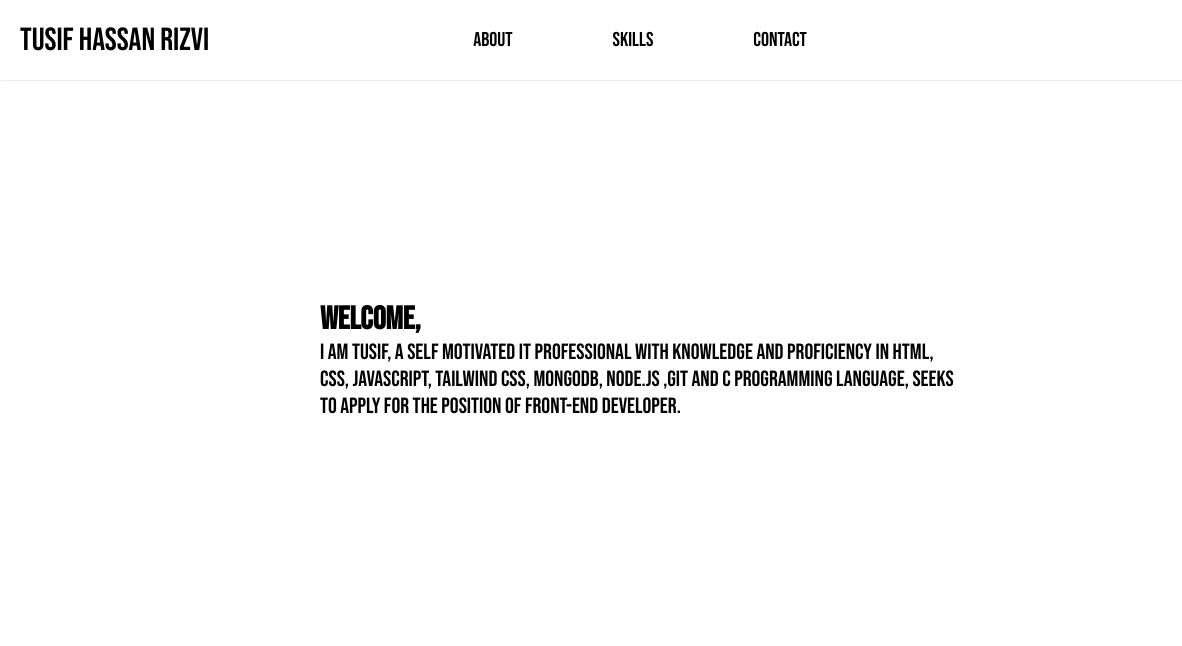
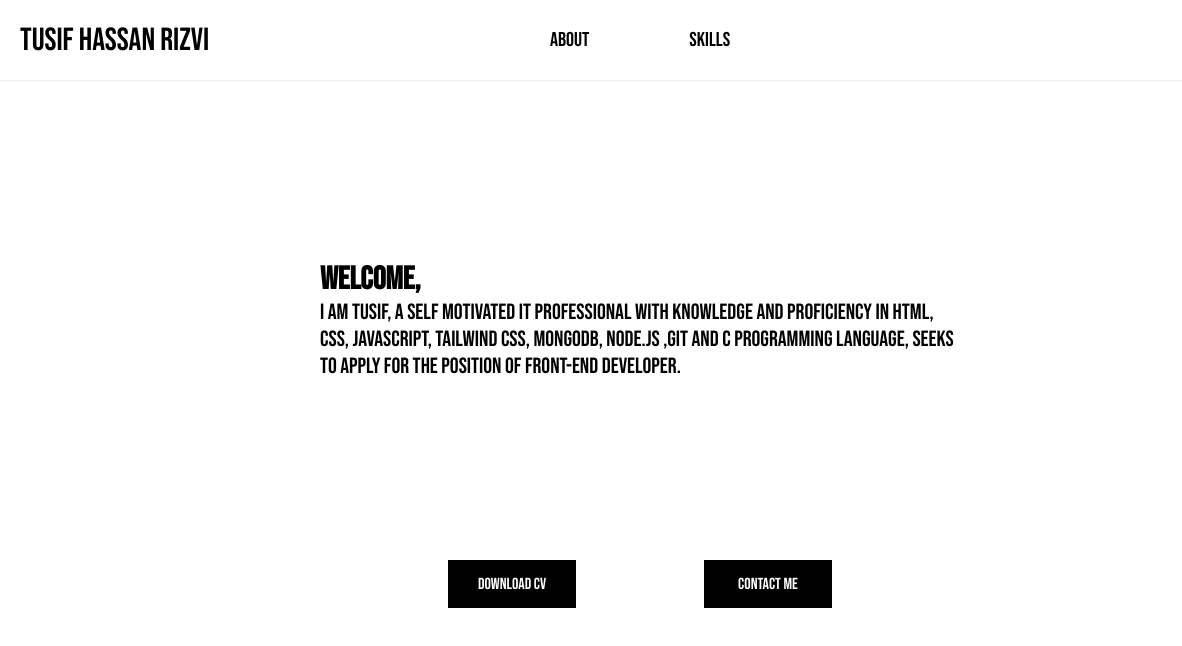
Before and after one commit to Tusif-Hassan-Rizvi/Portfolio, a plain HTML site: page index.html in a window 1280 px wide. Shown: the full height of the page, 0-1182 px from the left. Drawn offline with Linux system fonts and the light colour scheme; a script that the page names is missing.

Commit message:
adding cv download button

```diff
--- a/index.html
+++ b/index.html
@@ -28,7 +28,7 @@
             <span class="name"><a class="name-href" href="index.html">Tusif Hassan Rizvi</a></span>
             <li><a class="li-href" href="index.html">About</a></li>
             <li><a class="li-href" href="skills.html">Skills</a></li>
-            <li><a class="li-href" href="contact.html">Contact</a></li>
+            <!-- <li><a class="li-href" href="contact.html">Contact</a></li> -->
         </ul>
     </nav>
     <div class="backgrond-img"></div>
@@ -44,6 +44,11 @@
         </div>
 
     </div>
+    <div class="contact-cv">
+        <a href="cv.pdf" download="Tusif Hassan Rizvi-CV">Download CV</a>
+        <a href="mailto:tusifhassanrizvi@gmail.com" target="_blank">Contact Me</a>
+
+    </div>
 
 
 </body>
--- a/style.css
+++ b/style.css
@@ -93,7 +93,7 @@ nav ul li{
    justify-content: center;
    align-items: center;
    width: 100vw;
-   height: 70vh;
+   min-height: 60vh;
 }
 
 .about-text{
@@ -104,6 +104,27 @@ nav ul li{
 }
 .about-text p{
     font-size: 22px;
+}
+
+.contact-cv{
+    display: flex;
+    justify-content: center;
+
+}
+
+.contact-cv a{
+    display: flex;
+    justify-content: center;
+    align-items: center;
+    margin: 0 4rem;
+    width: 8rem;
+    height: 3rem;
+    background-color: black;
+    color: white;
+    font-family: 'Bebas Neue', cursive;
+   font-size: 1rem;
+   cursor: pointer;
+   text-decoration: none;
 }
 
 
@@ -144,6 +165,15 @@ nav ul li{
 
     .about-text{
         width: 50vw;
+    }
+    .contact-cv{
+        flex-direction: column;
+        align-items: center;
+
+    }
+
+    .contact-cv a{
+        margin-bottom: 2rem;
     }
 
 }
```
Also changed, not shown: skills.html (+1 -1 lines), 1 other file.
